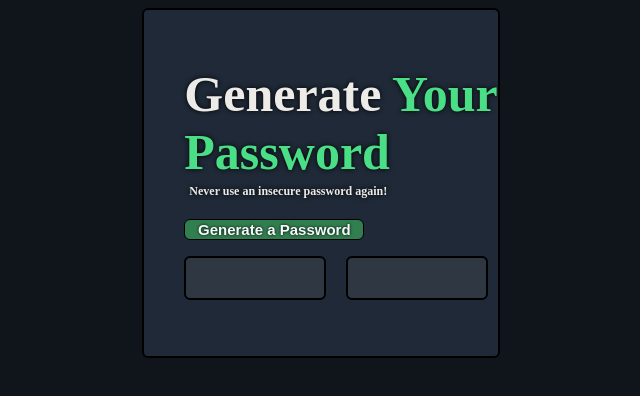
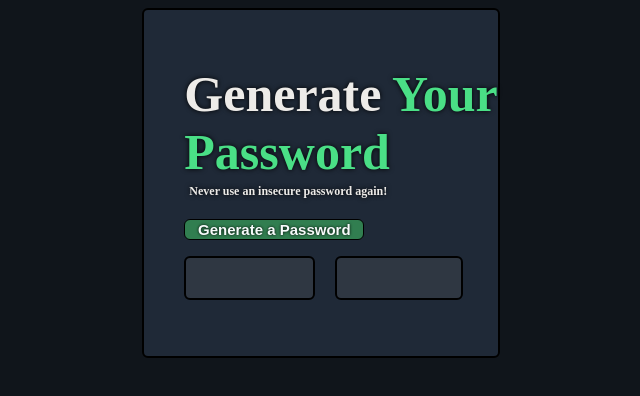
Before and after one commit to znwdfhstwy-dev/Password-Generator, a plain HTML site: page index.html in a window 1280 px wide. Shown: the whole page, without its empty margins (319-959 px from the left). Drawn offline with Linux system fonts and the light colour scheme.

Commit message:
Update index.css

```diff
--- a/index.css
+++ b/index.css
@@ -29,7 +29,6 @@ color: rgb(237, 235, 232);
     margin: -20px -10px -30px auto;
     padding: auto;
     text-shadow: 0 0 5px black;
-    min-width: 20%;
     display: flex;
 }
 
@@ -75,8 +74,9 @@ color: rgb(237, 235, 232);
     height: 25px;
     display: flex;
     margin-left: 20px;
+    margin-right: 25px;
     text-align: center;
-    padding: 10px 5px 5px 5px;
+    padding: 10px 5px 5px 2px;
 
 }
 
```
